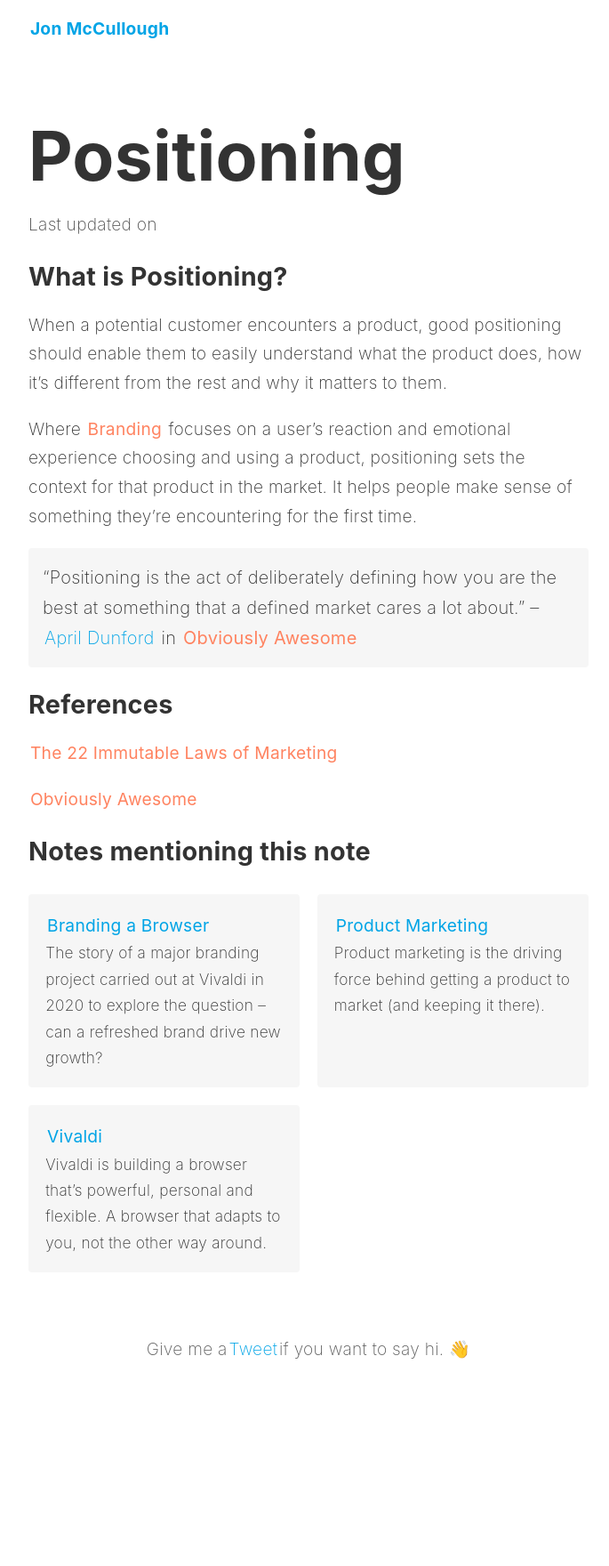
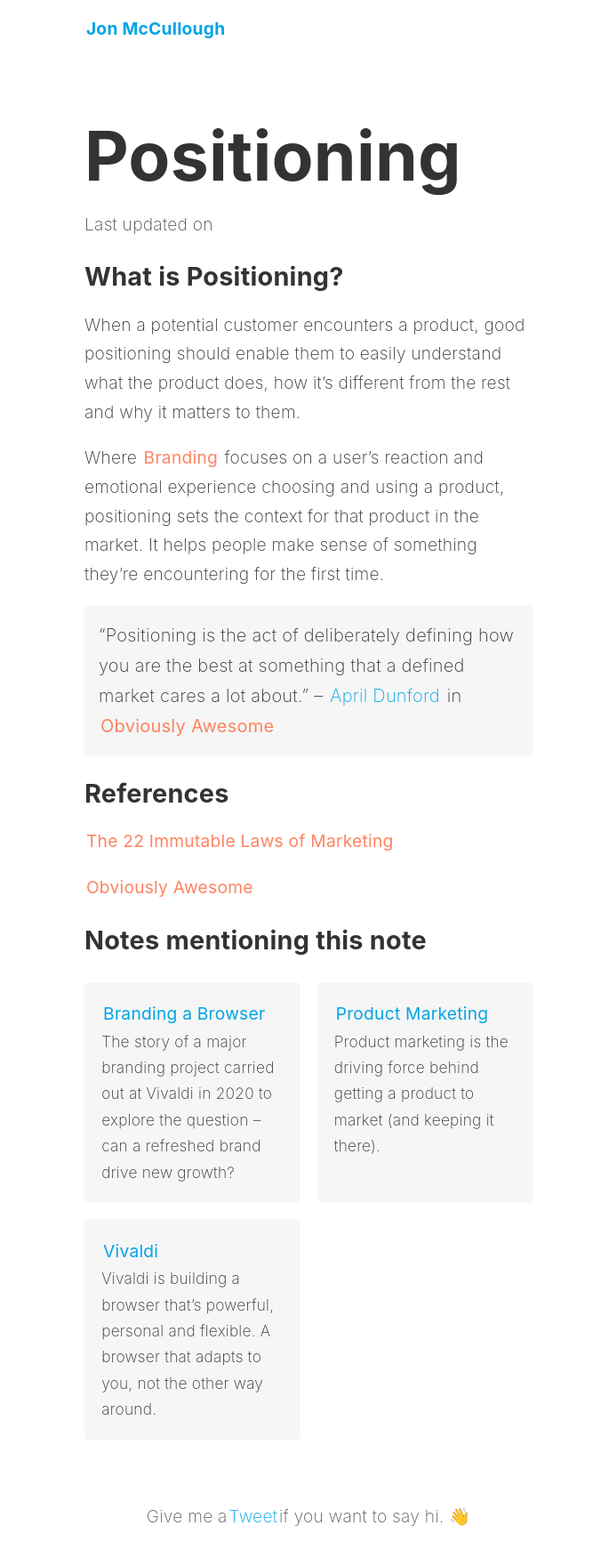
Before and after one commit to jonmccull/digital-garden, a Jekyll site: the page built from _notes/positioning.md, in a window 1280 px wide. Shown: the whole page at 89% size, without its empty margins (293-978 px from the left). Built offline with Jekyll 4.4.1, drawn with Linux system fonts in a browser that asks for light colours; before the commit the page ends 1573 px from its top, so only the background shows below that.

Commit message:
Minor updates
Signed-off-by: Jon McCullough <jonmccull@pm.me>

```diff
--- a/_sass/_style.scss
+++ b/_sass/_style.scss
@@ -246,7 +246,7 @@
 
 .container-grid {
  display: grid;
-  grid-template-columns: 0.25fr 10px 0.50fr 10px 0.25fr;
+  grid-template-columns: 0.30fr 10px 0.40fr 10px 0.30fr;
   grid-template-rows: auto 10px auto 10px auto 10px auto 10px auto;
   min-height: 60vh;
 }
@@ -261,7 +261,7 @@
 
 .index-grid {
  display: grid;
-  grid-template-columns: 0.15fr 10px 0.40fr 10px 0.40fr 10px 0.15fr;
+  grid-template-columns: 0.25fr 10px 0.50fr 10px 0.25fr 10px 0.25fr;
   grid-template-rows: 40px 10px auto 10px auto;
   min-height: 60vh;
 }
```
Also changed, not shown: _notes/positioning.md (+1 -0 lines), 1 other file.
